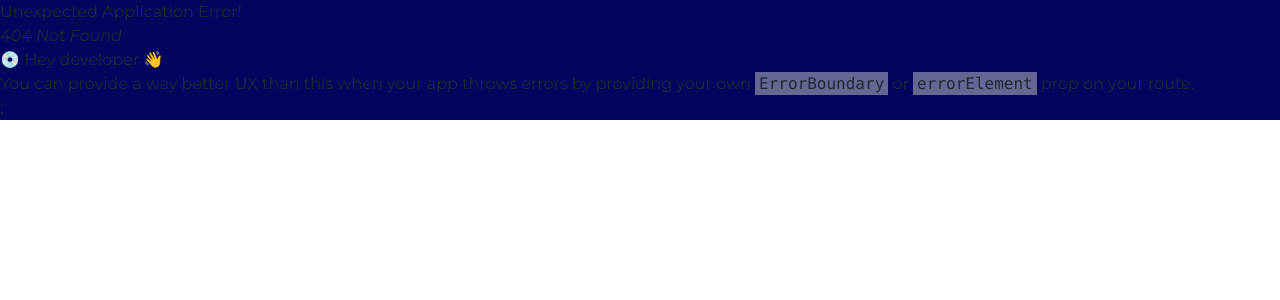
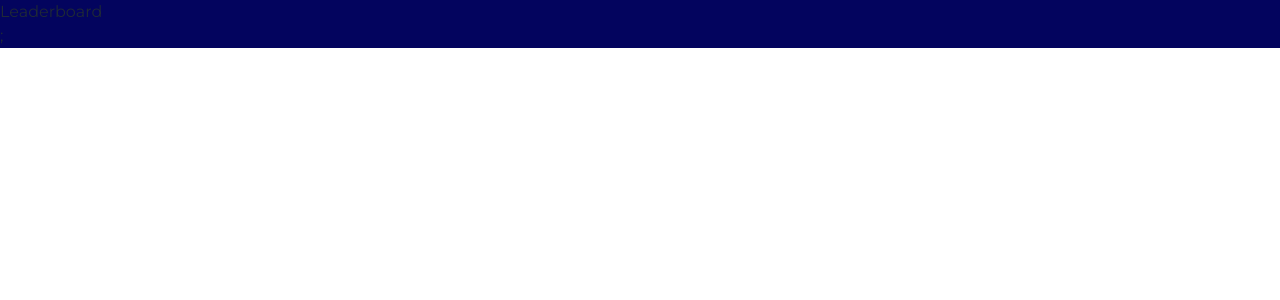
Before and after one commit to UoaWDCC/passport, a React (Vite) app in the folder web/: page /leaderboard in a window 1280 px wide. Before the commit this address had no page. Shown: the top 300 px of the page. Built offline with nearby package versions, Linux system fonts and the light colour scheme.

Commit message:
Create leaderboard page

```diff
--- /dev/null
+++ b/web/src/pages/Leaderboard.tsx
@@ -0,0 +1,7 @@
+export default function Leaderboard() {
+    return (
+        <div>
+            <h1>Leaderboard</h1>
+        </div>
+    );
+}
```
Also changed, not shown: web/src/App.tsx (+10 -5 lines).
